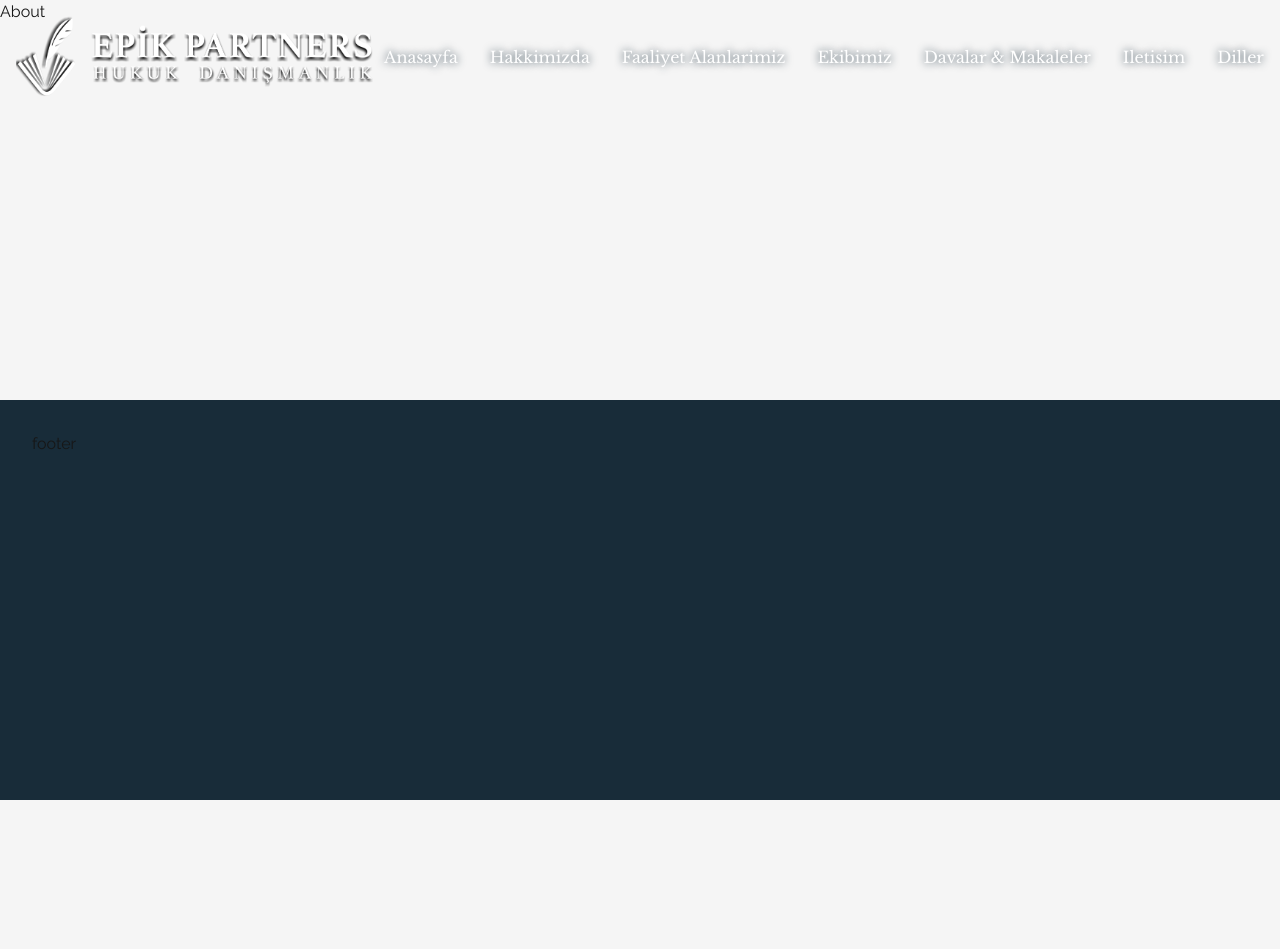
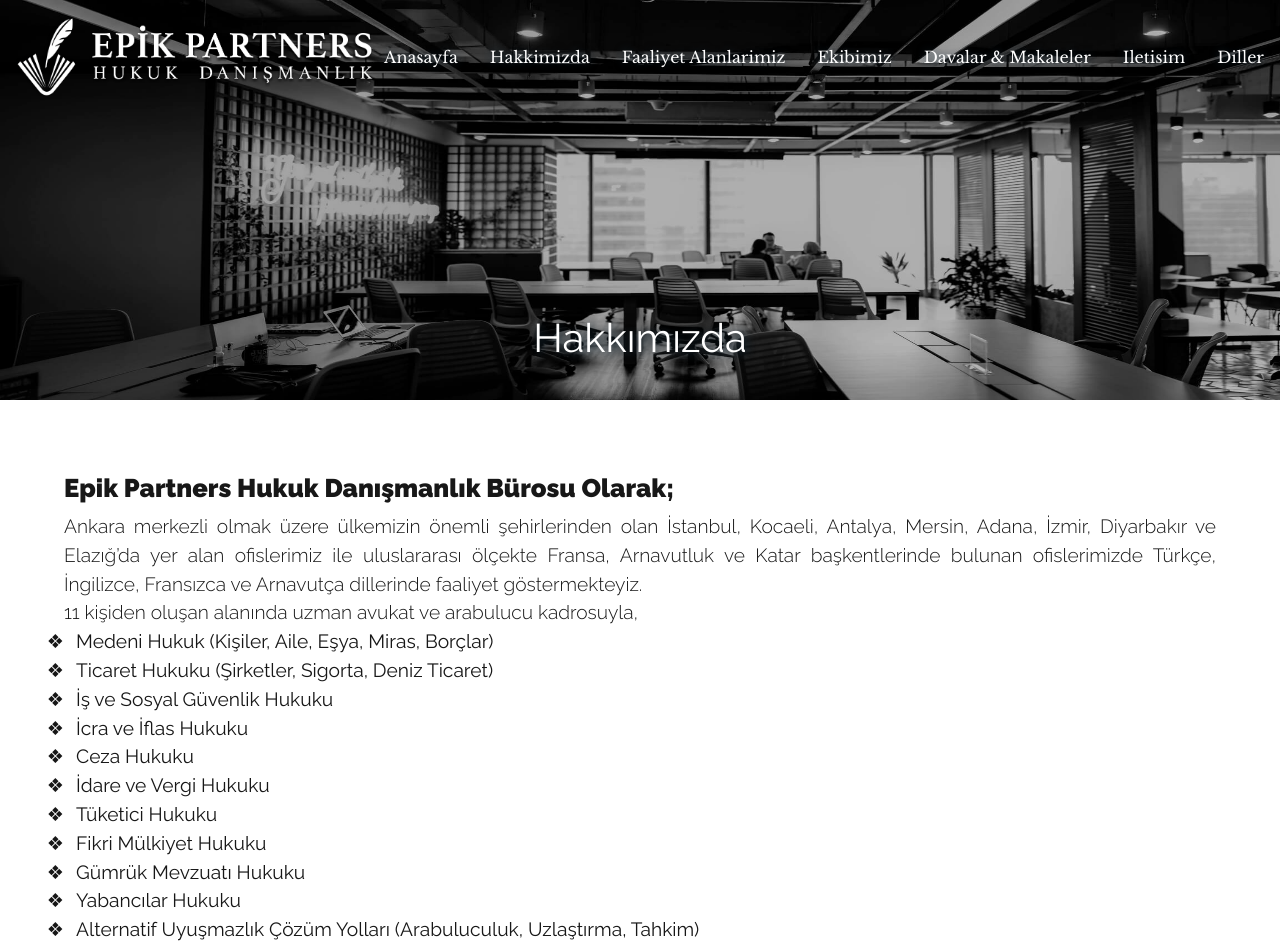
Before and after one commit to mrblgn/epik-partners-nextjs, a Next.js app: page /about-us in a window 1280 px wide. Shown: the top 949 px of the page. Before the commit the page ends 800 px from the top, so only its background shows below. Built offline with nearby package versions, Linux system fonts and the light colour scheme.

Commit message:
feat: about page

```diff
--- a/app/about-us/page.tsx
+++ b/app/about-us/page.tsx
@@ -1,7 +1,45 @@
+const ABOUT_CONTENT = [
+  "Ankara merkezli olmak üzere ülkemizin önemli şehirlerinden olan İstanbul, Kocaeli, Antalya, Mersin, Adana, İzmir, Diyarbakır ve Elazığ’da yer alan ofislerimiz ile uluslararası ölçekte Fransa, Arnavutluk ve Katar başkentlerinde bulunan ofislerimizde Türkçe, İngilizce, Fransızca ve Arnavutça dillerinde faaliyet göstermekteyiz.",
+  "11 kişiden oluşan alanında uzman avukat ve arabulucu kadrosuyla,",
+  [
+    "Medeni Hukuk (Kişiler, Aile, Eşya, Miras, Borçlar)",
+    "Ticaret Hukuku (Şirketler, Sigorta, Deniz Ticaret)",
+    "İş ve Sosyal Güvenlik Hukuku",
+    "İcra ve İflas Hukuku",
+    "Ceza Hukuku",
+    "İdare ve Vergi Hukuku",
+    "Tüketici Hukuku",
+    "Fikri Mülkiyet Hukuku",
+    "Gümrük Mevzuatı Hukuku",
+    "Yabancılar Hukuku",
+    "Alternatif Uyuşmazlık Çözüm Yolları (Arabuluculuk, Uzlaştırma, Tahkim)",
+  ],
+  "hukuk dallarında hizmet vermekteyiz.",
+  "Kadromuzda yer alan avukat, arabulucu ve çözüm ortaklarımız sahip oldukları akademik kariyerleri gereği başta Hacettepe, Ankara, Gazi, Sorbonne Üniversitesi olmak üzere birçok üniversite ile ilişkilerini sürdürmektedir.",
+  "Çalışmalarımızda müvekkillerimizin hedeflerini ve gelişme taleplerini göz önünde bulundurmakta, ileride doğması muhtemel hukuki problemleri öngörme noktasında titizlikle durmakta ve yaşanan hukuki durumun eksiksiz kavranması için takım çalışması içerisinde hareket ederek etkili ve güvenli hukuki çözümler sunmaktayız.",
+];
 export default function About() {
   return (
-    <div className="flex">
-      <h1>About</h1>
-    </div>
-  )
+    <>
+      <section className="about-slider">
+        <h2>Hakkımızda</h2>
+      </section>
+      <section className="about-1">
+        <div className="about-1-container">
+          <h3>Epik Partners Hukuk Danışmanlık Bürosu Olarak;</h3>
+          {ABOUT_CONTENT.map((content, index) =>
+            typeof content === "string" ? (
+              <p key={content.substring(0, 8) + index}>{content}</p>
+            ) : (
+              <ul key={content[0].substring(0, 8)} className="about-list">
+                {content.map((item, itemIndex) => (
+                  <li key={item.substring(0, 10) + itemIndex}>{item}</li>
+                ))}
+              </ul>
+            )
+          )}
+        </div>
+      </section>
+    </>
+  );
 }
```
